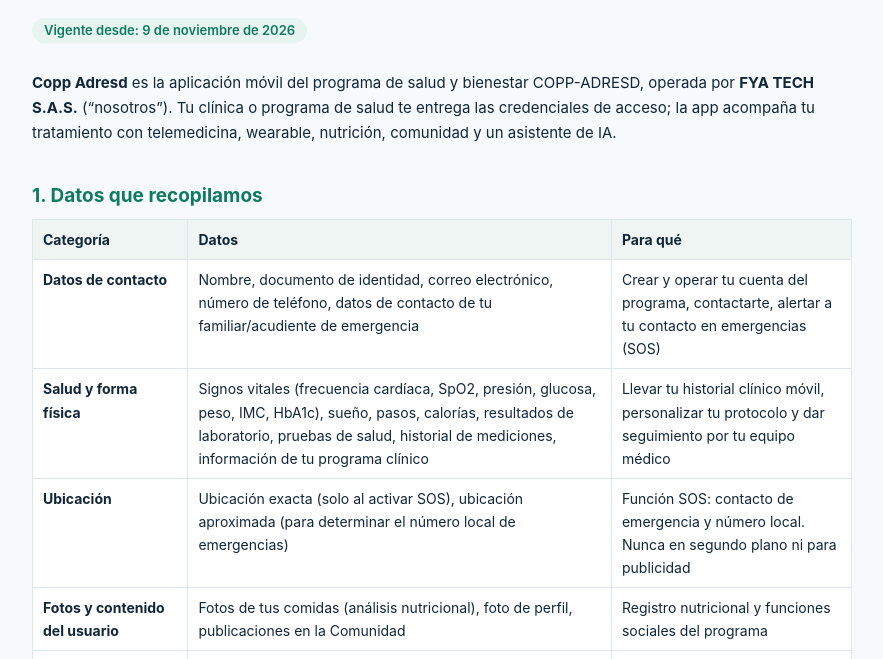
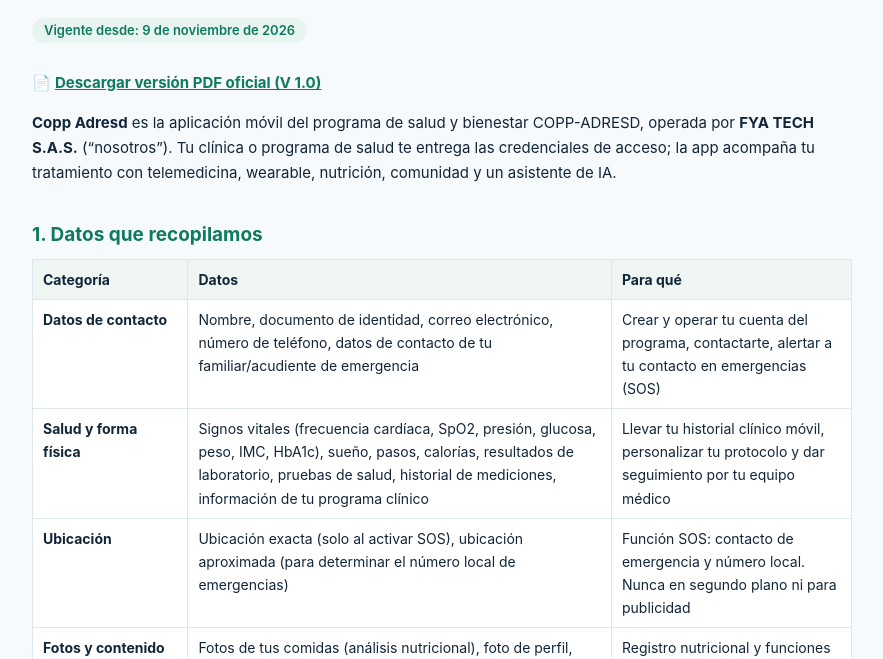
Before and after one commit to diomedescerda/coppadresd-privacy, a plain HTML site: page index.html in a window 1280 px wide. Shown: the part 123-782 px from the top of the page, without its empty margins (198-1081 px from the left). Drawn offline with Linux system fonts and the light colour scheme.

Commit message:
Link official PDF on index

```diff
--- a/index.html
+++ b/index.html
@@ -37,6 +37,7 @@
   </div>
 </header>
 <p class="pill">Vigente desde: 9 de noviembre de 2026</p>
+<p>📄 <a href="privacy-policy-v1.0.pdf"><b>Descargar versión PDF oficial (V 1.0)</b></a></p>
 
 <p><b>Copp Adresd</b> es la aplicación móvil del programa de salud y bienestar COPP-ADRESD, operada por <b>FYA TECH S.A.S.</b> (“nosotros”). Tu clínica o programa de salud te entrega las credenciales de acceso; la app acompaña tu tratamiento con telemedicina, wearable, nutrición, comunidad y un asistente de IA.</p>
 
```
